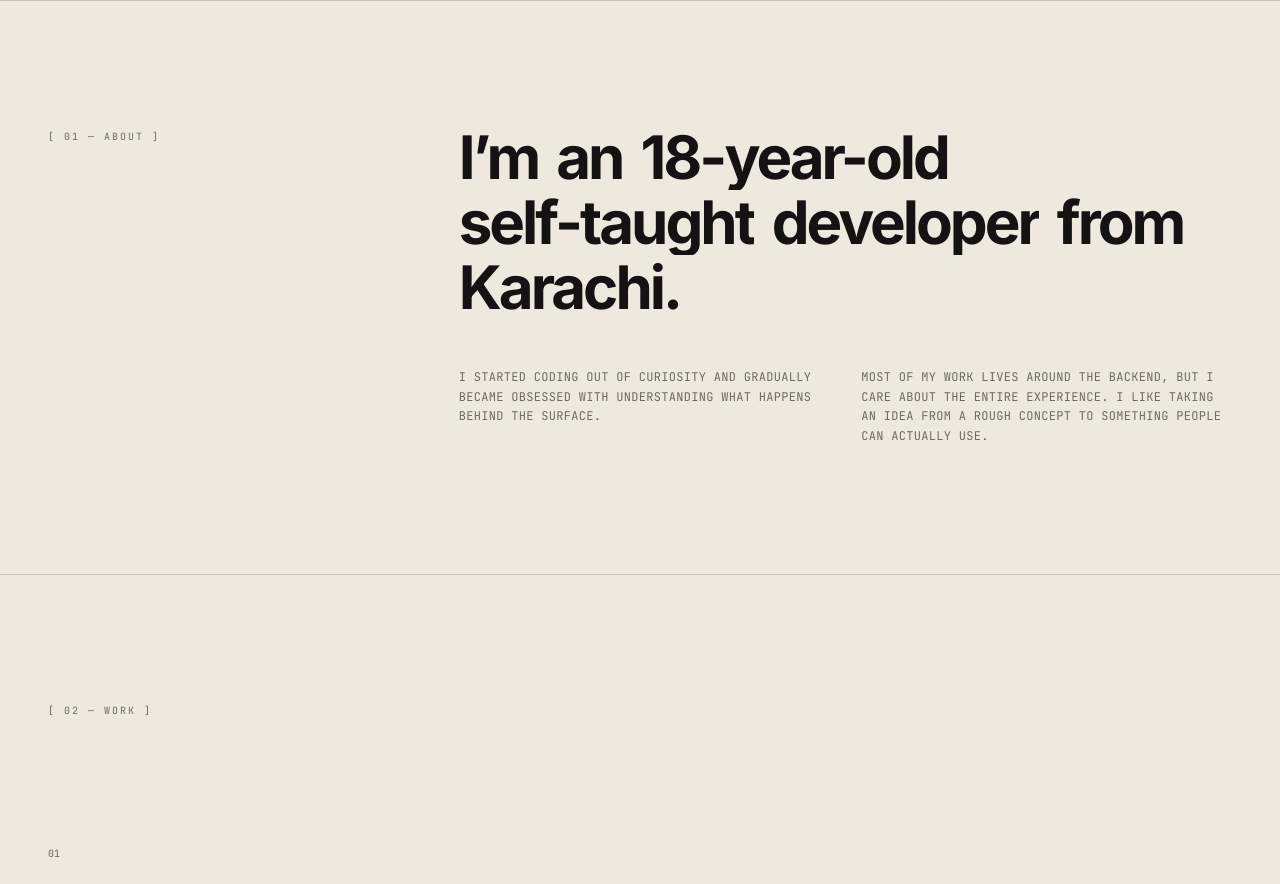
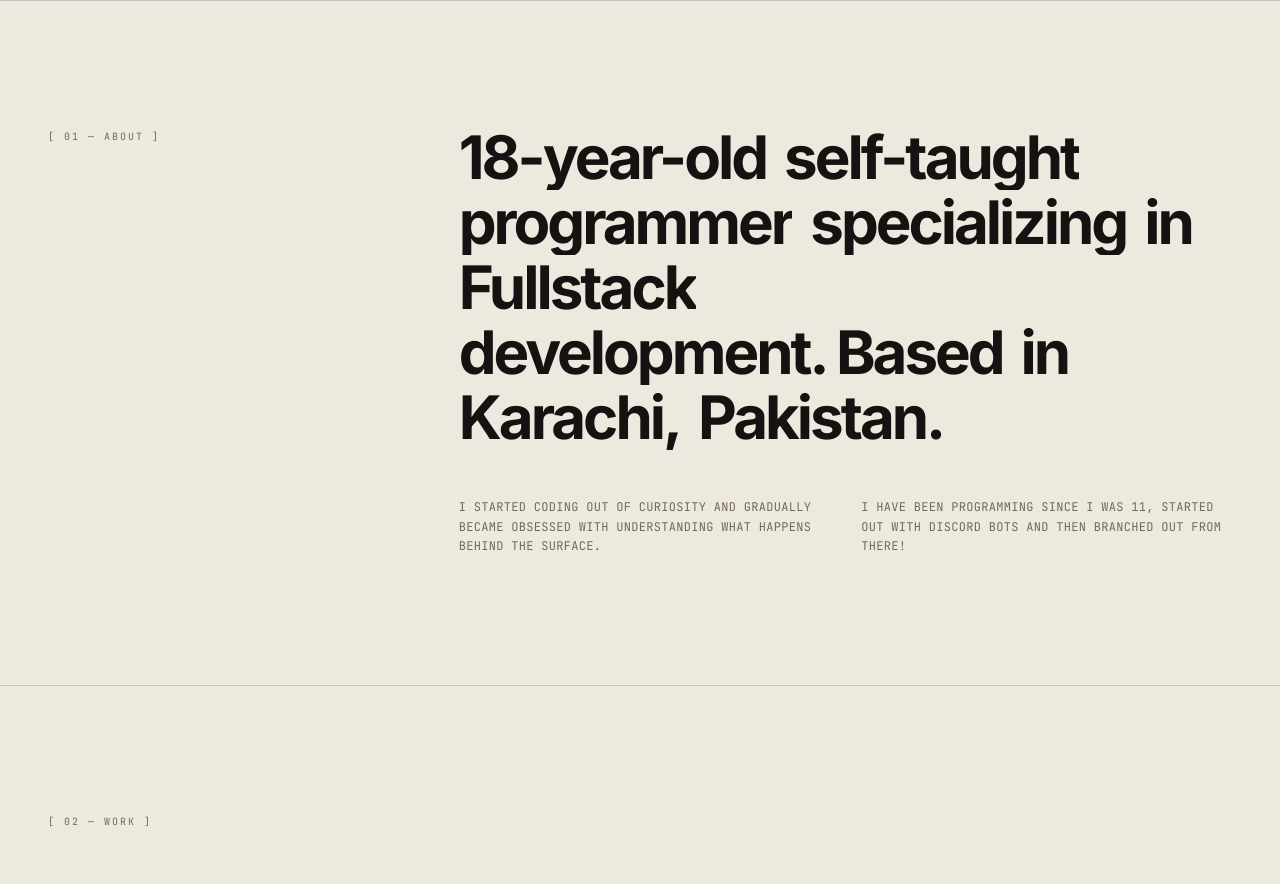
Before and after one commit to getawife/newportfolio, a Next.js app: page / in a window 1280 px wide. Shown: the part 800-1684 px from the top of the page. Built offline with nearby package versions, Linux system fonts and the light colour scheme.

Commit message:
fix: bio issues in about me

```diff
--- a/components/AboutSection.tsx
+++ b/components/AboutSection.tsx
@@ -2,6 +2,7 @@
 
 import { motion } from "motion/react";
 import { AnimatedWordByWord } from "@/components/AnimatedWordByWord";
+import { PORTFOLIO_DATA } from "@/config/portfolioData";
 import { fadeInUpVariant, staggerContainer } from "@/constants/animations";
 
 export function AboutSection() {
@@ -25,7 +26,7 @@ export function AboutSection() {
         <div className="col-span-1 md:col-span-8">
           <div className="max-w-4xl">
             <AnimatedWordByWord
-              text="I’m an 18-year-old self-taught developer from Karachi."
+              text={PORTFOLIO_DATA.profile.bio}
               className="text-3xl md:text-5xl lg:text-6xl font-bold leading-[0.95] tracking-tighter"
             />
 
@@ -39,9 +40,8 @@ export function AboutSection() {
 
               <motion.div variants={fadeInUpVariant}>
                 <p className="font-mono text-xs leading-relaxed tracking-wide text-[var(--fg-muted)] uppercase">
-                  Most of my work lives around the backend, but I care about the
-                  entire experience. I like taking an idea from a rough concept
-                  to something people can actually use.
+                  I have been programming since I was 11, started out with
+                  Discord bots and then branched out from there!
                 </p>
               </motion.div>
             </div>
```
